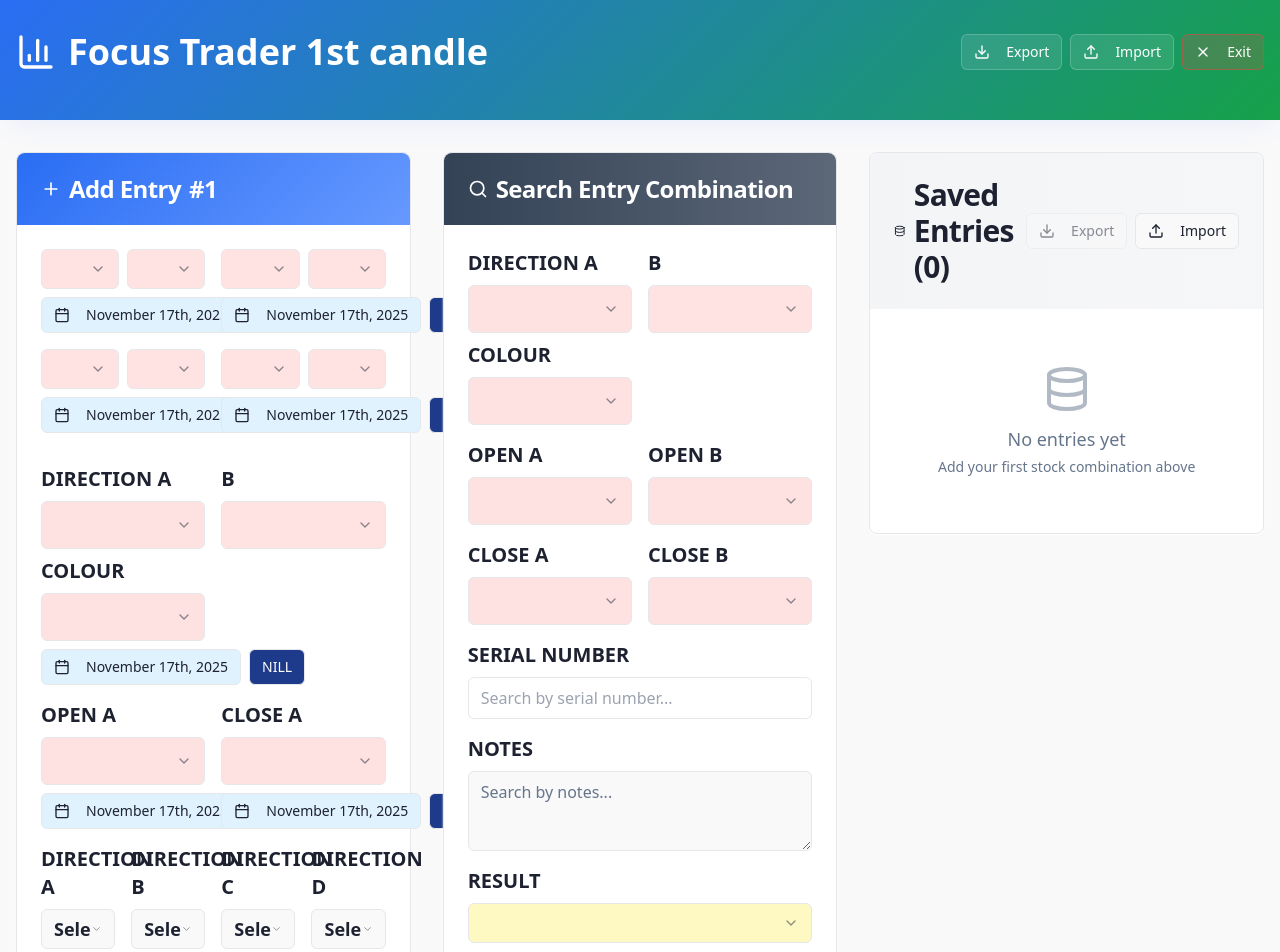
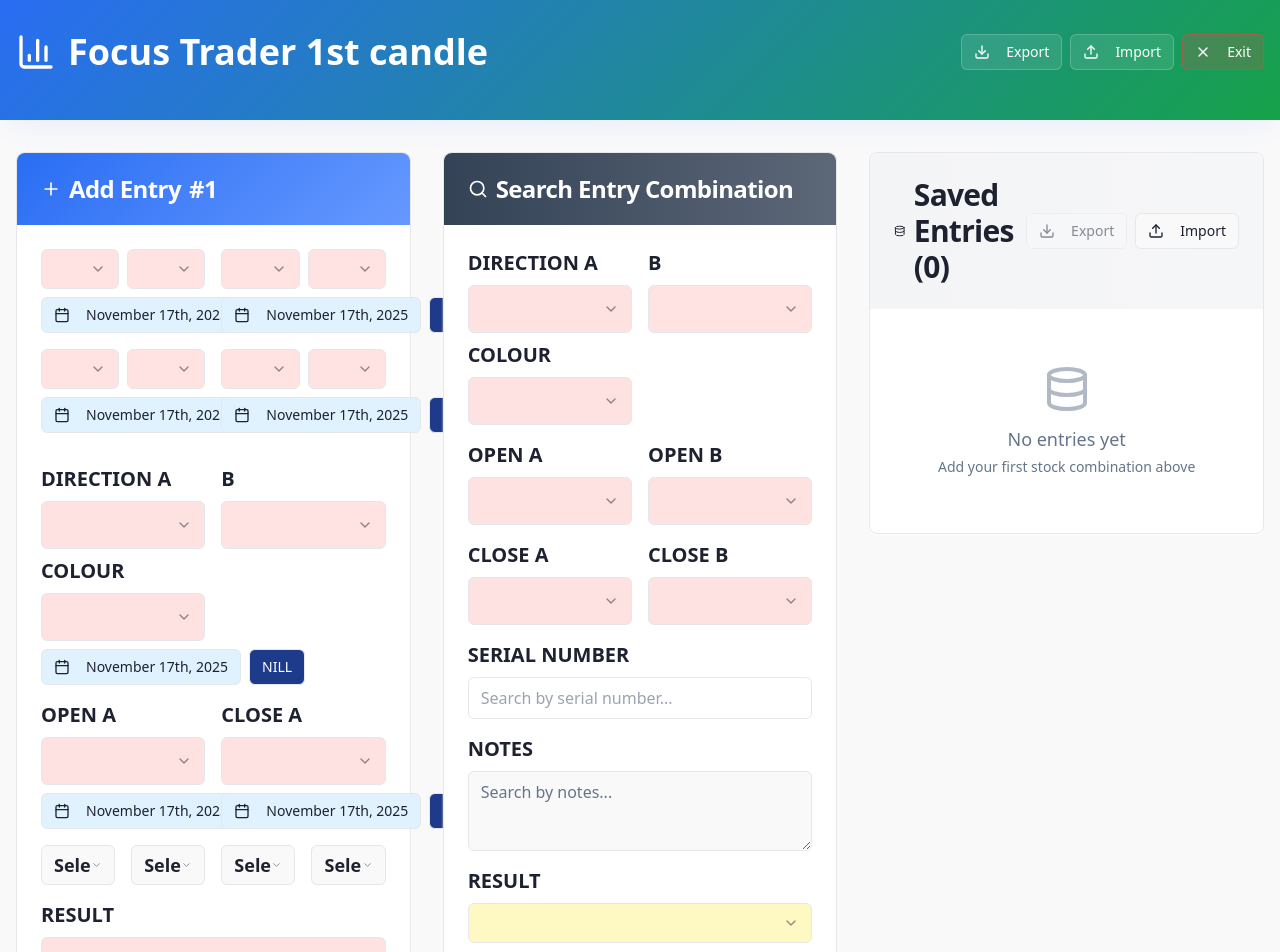
Before and after one commit to aaslaam/focus-trader1, a React (Vite) app: page / in a window 1280 px wide. Shown: the top 952 px of the page. Built offline with nearby package versions, Linux system fonts and the light colour scheme.

Commit message:
Reverted to commit c25f099a3812bad8e586a21bb571cc82fd03ff6b

```diff
--- a/src/components/SavedEntries.tsx
+++ b/src/components/SavedEntries.tsx
@@ -295,25 +295,21 @@ const SavedEntries: React.FC<SavedEntriesProps> = ({ refreshTrigger }) => {
                     <div className="mt-4 grid grid-cols-2 md:grid-cols-4 gap-2">
                       {entry.dropdown1 && (
                         <div className="px-3 py-2 rounded bg-blue-50 border border-blue-200">
-                          <div className="text-sm font-semibold text-gray-600 mb-1">DIRECTION A</div>
                           <span className="text-lg font-bold">{entry.dropdown1}</span>
                         </div>
                       )}
                       {entry.dropdown2 && (
                         <div className="px-3 py-2 rounded bg-green-50 border border-green-200">
-                          <div className="text-sm font-semibold text-gray-600 mb-1">DIRECTION B</div>
                           <span className="text-lg font-bold">{entry.dropdown2}</span>
                         </div>
                       )}
                       {entry.dropdown3 && (
                         <div className="px-3 py-2 rounded bg-purple-50 border border-purple-200">
-                          <div className="text-sm font-semibold text-gray-600 mb-1">DIRECTION C</div>
                           <span className="text-lg font-bold">{entry.dropdown3}</span>
                         </div>
                       )}
                       {entry.dropdown4 && (
                         <div className="px-3 py-2 rounded bg-orange-50 border border-orange-200">
-                          <div className="text-sm font-semibold text-gray-600 mb-1">DIRECTION D</div>
                           <span className="text-lg font-bold">{entry.dropdown4}</span>
                         </div>
                       )}
--- a/src/components/StockEntry.tsx
+++ b/src/components/StockEntry.tsx
@@ -1071,7 +1071,6 @@ const StockEntry: React.FC<StockEntryProps> = ({ onEntryAdded, nextEntryNumber }
           {/* Four Dropdowns Row */}
           <div className="grid grid-cols-2 md:grid-cols-4 gap-4">
             <div className="space-y-2">
-              <Label className="text-xl font-bold">DIRECTION A</Label>
               <Select
                 value={newDropdowns.dropdown1}
                 onValueChange={(value) => setNewDropdowns(prev => ({ ...prev, dropdown1: value }))}
@@ -1087,7 +1086,6 @@ const StockEntry: React.FC<StockEntryProps> = ({ onEntryAdded, nextEntryNumber }
             </div>
 
             <div className="space-y-2">
-              <Label className="text-xl font-bold">DIRECTION B</Label>
               <Select
                 value={newDropdowns.dropdown2}
                 onValueChange={(value) => setNewDropdowns(prev => ({ ...prev, dropdown2: value }))}
@@ -1106,7 +1104,6 @@ const StockEntry: React.FC<StockEntryProps> = ({ onEntryAdded, nextEntryNumber }
             </div>
 
             <div className="space-y-2">
-              <Label className="text-xl font-bold">DIRECTION C</Label>
               <Select
                 value={newDropdowns.dropdown3}
                 onValueChange={(value) => setNewDropdowns(prev => ({ ...prev, dropdown3: value }))}
@@ -1125,7 +1122,6 @@ const StockEntry: React.FC<StockEntryProps> = ({ onEntryAdded, nextEntryNumber }
             </div>
 
             <div className="space-y-2">
-              <Label className="text-xl font-bold">DIRECTION D</Label>
               <Select
                 value={newDropdowns.dropdown4}
                 onValueChange={(value) => setNewDropdowns(prev => ({ ...prev, dropdown4: value }))}
```
